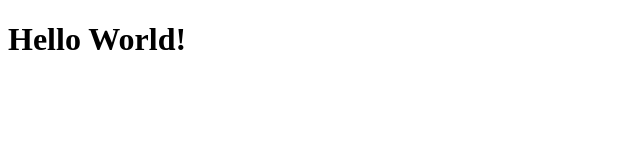
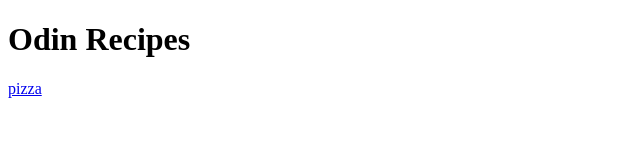
Before and after one commit to JayThomasPack/odin_recipes, a plain HTML site: page index.html in a window 1280 px wide. Shown: the whole page, without its empty margins (0-640 px from the left). Drawn offline with Linux system fonts and the light colour scheme.

Commit message:
Edit index.html

```diff
--- a/index.html
+++ b/index.html
@@ -6,6 +6,7 @@
   </head>
 
   <body>
-    <h1>Hello World!</h1>
+    <h1>Odin Recipes</h1>
+    <a href="recipes/pizza.html">pizza</a>
   </body>
 </html>
```
